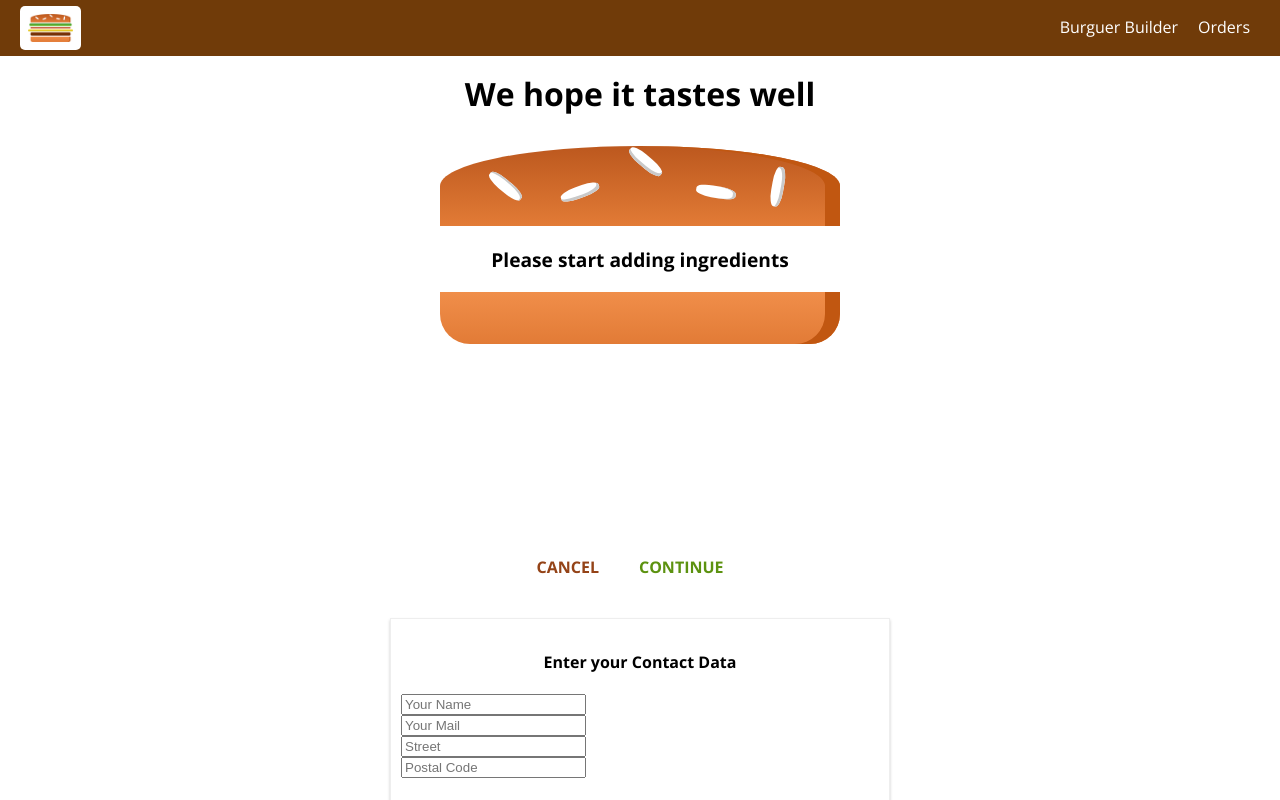
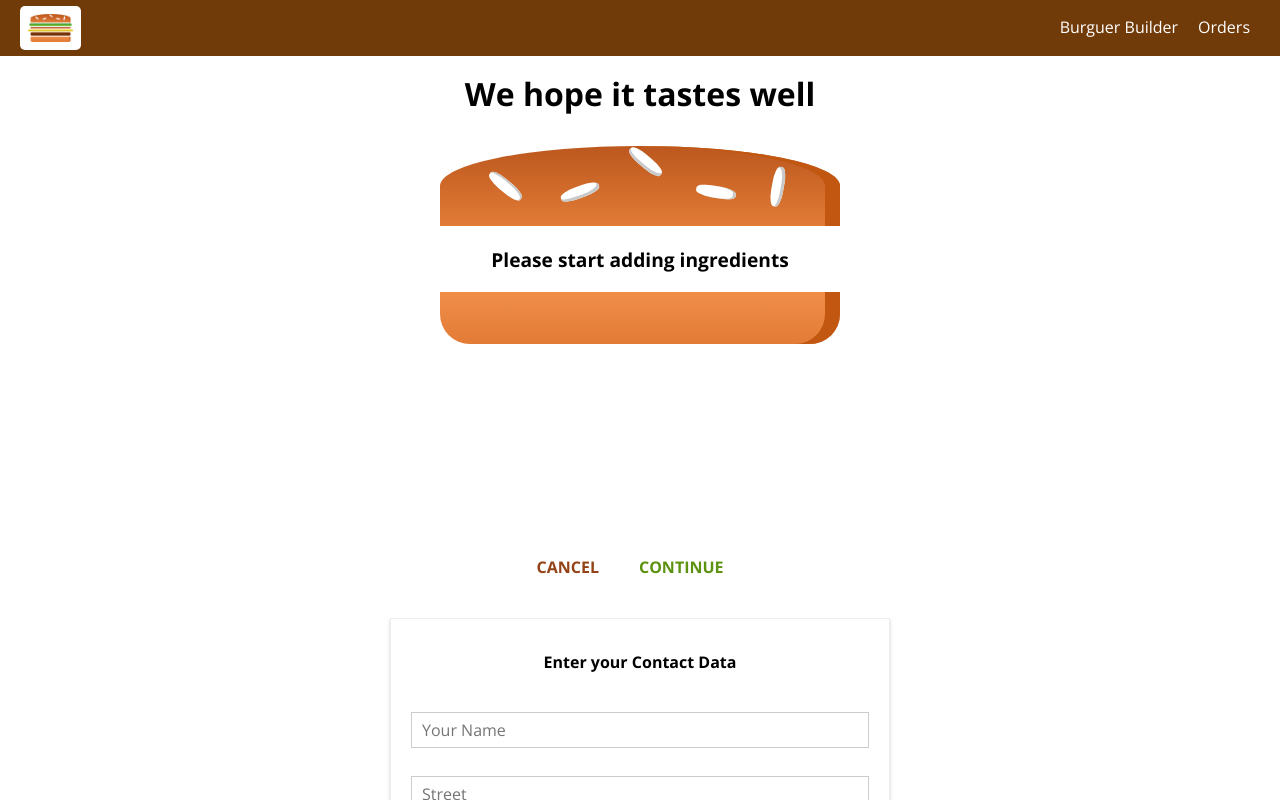
Before and after one commit to luiw3/burguer-builder, a React (Create React App) app: page /checkout in a window 1280 px wide. Both pictures are taken after a click on the button "CONTINUE". Shown: the top 800 px of the page. Built offline with nearby package versions, Linux system fonts and the light colour scheme.

Commit message:
Added forms and forms validation

```diff
--- a/src/components/UI/Button/Button.js
+++ b/src/components/UI/Button/Button.js
@@ -9,7 +9,8 @@ const button = (props) => {
     return (
     <button
     className={[classes.Button, classes[props.btnType]].join(' ')}
-    onClick={props.clicked}>{props.children}</button>
+    onClick={props.clicked}
+    disabled={props.disabled}>{props.children}</button>
     );
 }
 
--- a/src/components/UI/Button/Button.module.css
+++ b/src/components/UI/Button/Button.module.css
@@ -15,6 +15,11 @@
     padding-left: 0;
 }
 
+.Button:disabled{
+    color: #ccc;
+    cursor: not-allowed;
+}
+
 .Success {
     color: #5C9210;
 }
--- /dev/null
+++ b/src/components/UI/Input/Input.js
@@ -0,0 +1,65 @@
+import React from 'react';
+import classes from './Input.module.css';
+
+const input = (props) => {
+    let inputElement = null;
+    const inputClasses = [classes.InputElement];
+    let validationError = null;
+
+    if (props.invalid && props.touched) {
+        validationError= <p className={classes.ValidationError}>Invalid value! </p>
+    }
+
+    if (props.invalid && props.shouldValidate && props.touched) {
+        inputClasses.push(classes.Invalid)
+    }
+
+    switch (props.elementType) {
+        case ('input'):
+            inputElement = <input
+                className={inputClasses.join(' ')}
+                {...props.elementConfig}
+                value={props.value}
+                onChange={props.changed} />
+            break;
+        case ('textarea'):
+            inputElement = <textarea
+                className={inputClasses.join(' ')}
+                {...props.elementConfig}
+                value={props.value}
+                onChange={props.changed} />
+            break;
+        case ('select'):
+            inputElement = (
+            <select
+                className={inputClasses.join(' ')}
+                value={props.value}
+                onChange={props.changed} >
+                {props.elementConfig.options.map(op => (
+                    <option
+                        key={op.value}
+                        value={op.value}>
+                        {op.displayValue}
+                    </option>
+                ))}
+                </select>
+            );
+            break;
+
+        default:
+            inputElement = <input
+                className={inputClasses.join(' ')}
+                {...props.elementConfig}
+                value={props.value}
+                onChange={props.changed} />
+    }
+    return (
+        <div className={classes.Input}>
+            <label className={classes.Label}>{props.label}</label>
+            {inputElement}
+            {validationError}
+        </div>
+    )
+};
+
+export default input;
--- /dev/null
+++ b/src/components/UI/Input/Input.module.css
@@ -0,0 +1,39 @@
+.Input {
+    width: 100%;
+    padding: 10px;
+    box-sizing: border-box;
+}
+
+.Label {
+    font-weight: bold;
+    display: block;
+    margin-bottom: 8px;
+}
+
+.InputElement {
+    outline: none;
+    border: 1px solid #ccc;
+    background-color: white;
+    font: inherit;
+    padding: 6px 10px;
+    display: block;
+    width: 100%;
+    box-sizing: border-box;
+}
+
+.InputElement:focus{
+    outline: none;
+    background-color: #ccc;
+}
+
+.Invalid{
+    border: 1px solid red;
+    background-color: salmon;
+}
+
+.ValidationError {
+    color: red;
+    margin: 5px 0;
+    font-size: 11px;
+    text-align: left;
+}
--- a/src/containers/Checkout/ContactData/ContactData.js
+++ b/src/containers/Checkout/ContactData/ContactData.js
@@ -5,34 +5,106 @@ import classes from './ContactData.module.css';
 import axios from '../../../axios-orders';
 
 import Spinner from '../../../components/UI/Spinner/Spinner';
+import Input from '../../../components/UI/Input/Input';
 
 class ContactData extends Component {
     state = {
-        name: '',
-        email: '',
-        address: {
-            street: '',
-            postalCode: ''
+        orderForm: { //Cada elemento no formulário tem um key value (nome) e as configurações.
+            name: {  //<- NOME
+                elementType: 'input',               //  _   Tipo do input
+                elementConfig: {                    //   _
+                    type: 'text',                   //    _  Configurações
+                    placeholder: 'Your Name',       //
+                },
+                value: '',                      // Informações
+                validation: {
+                    required: true              // regras para validar o formulário
+                },
+                valid: false,               // define se o formulário é valido ou não
+                touched: false              // define se o formulário foi "tocado" ou não
+            },
+            street: {
+                elementType: 'input',
+                elementConfig: {
+                    type: 'text',
+                    placeholder: 'Street',
+                },
+                value: '',
+                validation: {
+                    required: true
+                },
+                valid: false,
+                touched: false
+            },
+            zipCode: {
+                elementType: 'input',
+                elementConfig: {
+                    type: 'text',
+                    placeholder: 'ZIP Code',
+                },
+                value: '',
+                validation: {
+                    required: true,
+                    minLength:5,
+                    maxLength:5
+                },
+                valid: false,
+                touched: false
+            },
+            country: {
+                elementType: 'input',
+                elementConfig: {
+                    type: 'text',
+                    placeholder: 'Country',
+                },
+                value: '',
+                validation: {
+                    required: true
+                },
+                valid: false,
+                touched: false
+            },
+            email: {
+                elementType: 'email',
+                elementConfig: {
+                    type: 'text',
+                    placeholder: 'Your E-Mail',
+                },
+                value: '',
+                validation: {
+                    required: true
+                },
+                valid: false,
+                touched: false
+            },
+            deliveryMethod: {
+                elementType: 'select',
+                elementConfig: {
+                    options: [
+                        { value: 'fatests', displayValue: 'Fatest' },
+                        { value: 'cheapest', displayValue: 'Cheapest' }
+                    ]
+                },
+                value: '',
+                validation: {},
+                valid: true
+            },
         },
+        formIsValid: false,         // checka se o formulário num geral é valido
         loading: false
     }
 
     orderHandler = (e) => {
         e.preventDefault();
-        this.setState({ loading: true })
+        this.setState({ loading: true });
+        const formData = {}
+        for (let formElementIdentifier in this.state.orderForm) {
+            formData[formElementIdentifier] = this.state.orderForm[formElementIdentifier].value; // atribui o nome do identificador ao valor do mesmo no state
+        }
         const order = {
             ingredients: this.props.ingredients,
             price: this.props.price,
-            customer: {
-                name: 'Luis',
-                address: {
-                    street: 'Presidente Costa e Silva',
-                    zipCode: '13172192',
-                    country: 'Brazil'
-                },
-                email: 'luisinh@luis.luis'
-            },
-            deliveryMethod: 'fatest'
+            orderData: formData
         }
         axios.post('/orders.json', order)
             .then(response => {
@@ -43,15 +115,70 @@ class ContactData extends Component {
                 this.setState({ loading: false });
             })
     }
+
+    checkValidity(value, rules) {   // metodo para checkar se o formulario é valido ou não
+        let isValid = true;
+
+        if (rules.required) {   // checka se existe as regras de validação
+            isValid = value.trim() !== '' && isValid;
+        }
+
+        if(rules.minLength) { // checka se esta dentro da quantidade minima de caracteres
+            isValid = value.length >= rules.minLength && isValid;
+        }
+
+        if(rules.maxLength) {  // checka se esta dentro da quantidade maxima de caracteres
+            isValid = value.length <= rules.maxLength && isValid;
+        }
+
+        return isValid;
+    }
+
+    inputChangedHandler = (e, inputIdentifier) => {
+        const updatedOrderForm = {
+            ...this.state.orderForm   //clona o state antigo
+        };
+        const updatedFormElement = {
+            ...updatedOrderForm[inputIdentifier]  //clona o objeto especifico no state antigo
+        };
+        updatedFormElement.value = e.target.value; //atribui ao value no objeto especifico clonado ao value do input
+        updatedFormElement.valid = this.checkValidity(updatedFormElement.value, updatedFormElement.validation);   // faz a chamada ao método pra checkar se o formulário é valido ou não
+        updatedFormElement.touched = true;
+        updatedOrderForm[inputIdentifier] = updatedFormElement; //atualiza o valor no state clonado
+
+        let formIsValid = true;
+
+        for (let inputIdentifier in updatedOrderForm) {
+          formIsValid = updatedOrderForm[inputIdentifier].valid && formIsValid;
+        }
+
+        this.setState({ orderForm: updatedOrderForm, formIsValid: formIsValid }); //atualiza o state
+    }
+
     render() {
+        const formElementsArray = [];
+
+        for (let key in this.state.orderForm) {
+            formElementsArray.push({
+                id: key,
+                config: this.state.orderForm[key]  // transforma o objeto no array formElements com o nome e as configurações
+            })
+        }
         let form = (
-        <form >
-            <input className={classes.Input} type="text" name="name" placeholder="Your Name" />
-            <input className={classes.Input} type="email" name="email" placeholder="Your Mail" />
-            <input className={classes.Input} type="text" name="street" placeholder="Street" />
-            <input className={classes.Input} type="text" name="postalCode" placeholder="Postal Code" />
-            <Button btnType="Success" clicked={this.orderHandler}>Order</Button>
-        </form>
+            <form onSubmit={this.orderHandler}>
+                {formElementsArray.map(formEl => ( //renderiza um componente pra cada valor presente no array passando as informações do state como props para o componente personalizado
+                    <Input
+                        key={formEl.id}
+                        elementType={formEl.config.elementType}
+                        elementConfig={formEl.config.elementConfig}
+                        value={formEl.config.value}
+                        invalid={!formEl.config.valid}
+                        shouldValidate={formEl.config.validation}
+                        touched={formEl.config.touched}
+                        changed={(e) => this.inputChangedHandler(e, formEl.id)}/>
+                ))}
+                <Button btnType="Success" disabled={!this.state.formIsValid}>Order</Button>
+            </form>
         );
         if (this.state.loading) {
             form = <Spinner />
--- a/src/containers/Checkout/ContactData/ContactData.module.css
+++ b/src/containers/Checkout/ContactData/ContactData.module.css
@@ -7,9 +7,7 @@
     padding: 10px;
     box-sizing: border-box;
 }
-.Input {
-    display: block;
-}
+
 @media (min-width: 600px){
     .ContactData{
      width: 500px;
```
